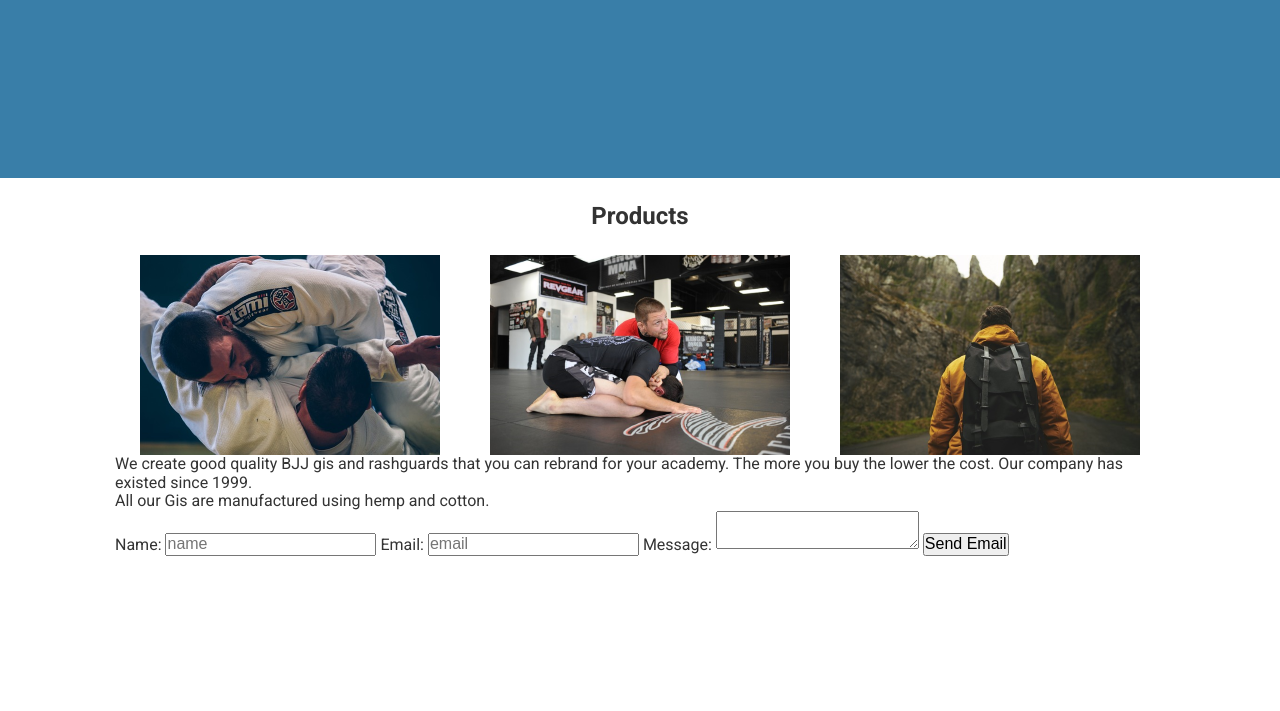
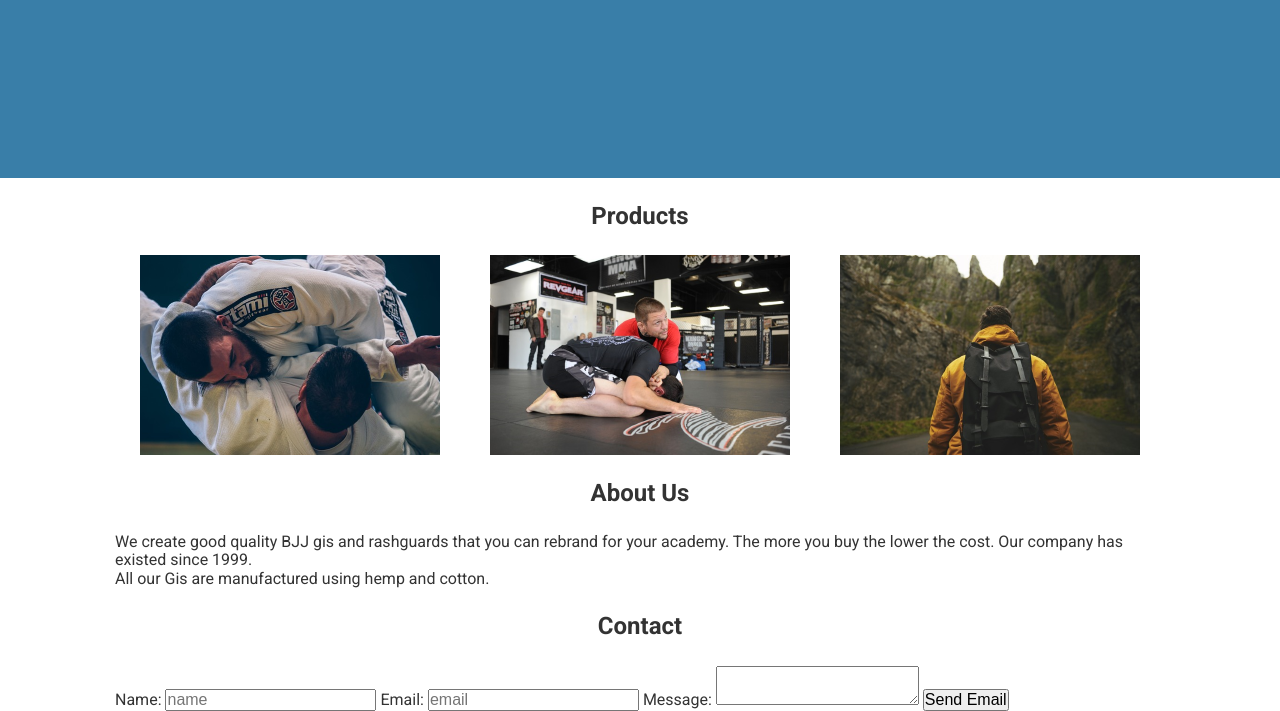
Before and after one commit to guselsky/fcc-landing-page, a website: page app/index.html in a window 1280 px wide. Shown: the part 389-1100 px from the top of the page. Before the commit the page ends 945 px from the top, so only its background shows below. Drawn offline with Linux system fonts and the light colour scheme; some packages are replaced by stand-ins of ours; a script that the page names is missing.

Commit message:
feat: add subheadings

```diff
--- a/app/index.html
+++ b/app/index.html
@@ -43,6 +43,7 @@
 	</article>
 
 	<article id="about-us" class="container-1050">
+		<h2 class="headings__section">About Us</h2>
 		<section>
 			We create good quality BJJ gis and rashguards that you can rebrand for your academy. The more you buy the lower the cost. Our company has existed since 1999. <br />
 			All our Gis are manufactured using hemp and cotton.
@@ -50,6 +51,7 @@
 	</article>
 
 	<article id="contact" class="container-1050">
+		<h2 class="headings__section">Contact</h2>
 		<form action="https://www.freecodecamp.org/email-submit" id="form">
 		Name: <input type="text" name="name" placeholder="name">
 		Email: <input type="email" name="email" id="email" placeholder="email">
```
